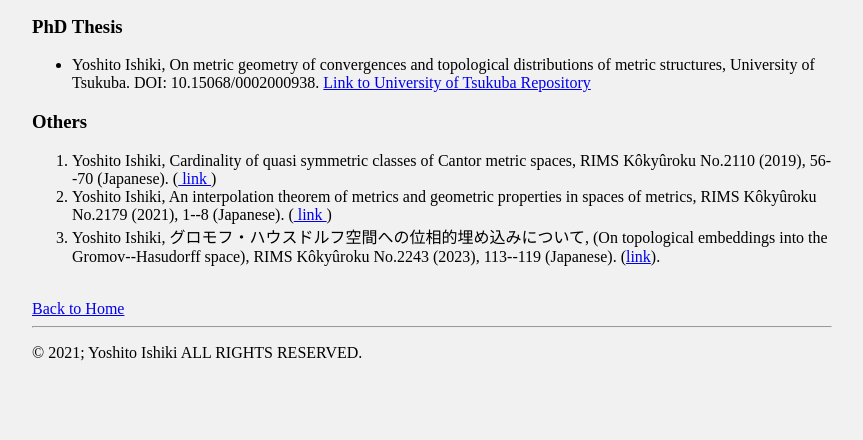
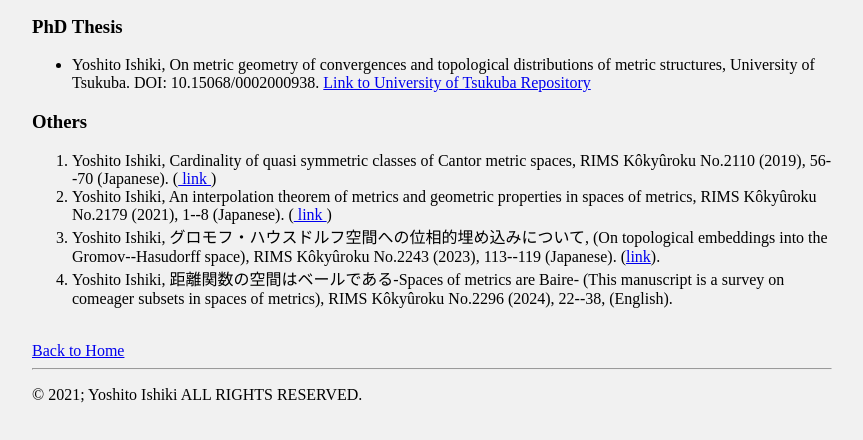
Before and after one commit to yoshito-ishiki-math/yoshito-ishiki-math.github.io, a plain HTML site: page papers.html in a window 1280 px wide. Shown: the part 1326-1766 px from the top of the page, without its empty margins (208-1071 px from the left). Drawn offline with Linux system fonts and the light colour scheme.

Commit message:
2025/03/07更新

```diff
--- a/papers.html
+++ b/papers.html
@@ -337,6 +337,12 @@
        RIMS K&#244;ky&#251;roku No.2243 (2023), 113--119 (Japanese).
        (<a href="http://hdl.handle.net/2433/283065">link</a>).
      </li>
+     <li>
+      Yoshito Ishiki,
+      距離関数の空間はベールである-Spaces of metrics are Baire-
+      (This manuscript is a survey on comeager subsets in spaces of  metrics),
+      RIMS K&#244;ky&#251;roku No.2296 (2024), 22--38, (English).
+     </li>
     </ol>
 
   <!-- Others  End-->
```
Also changed, not shown: index.html (+1 -4 lines), talks.html (+6 -0 lines).
